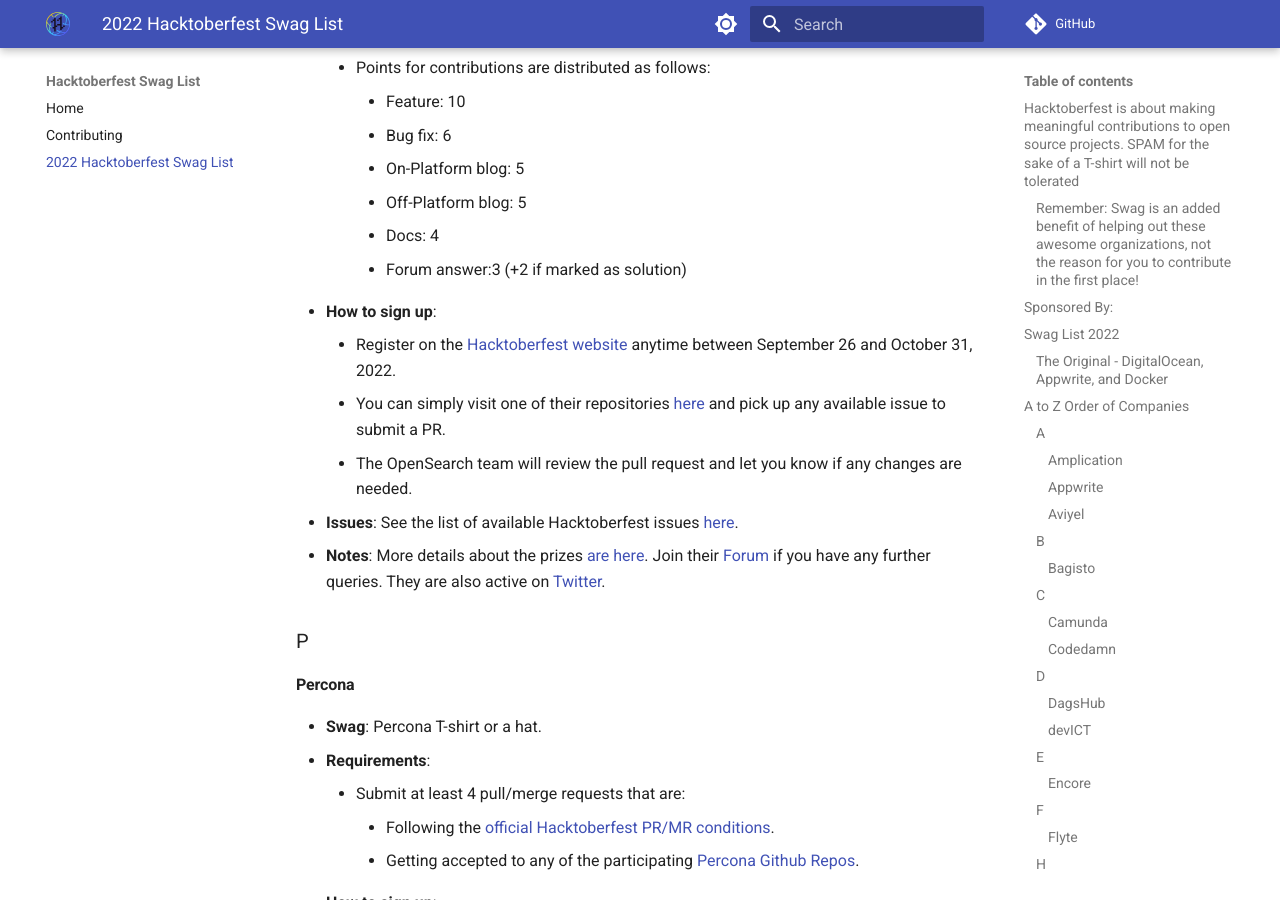
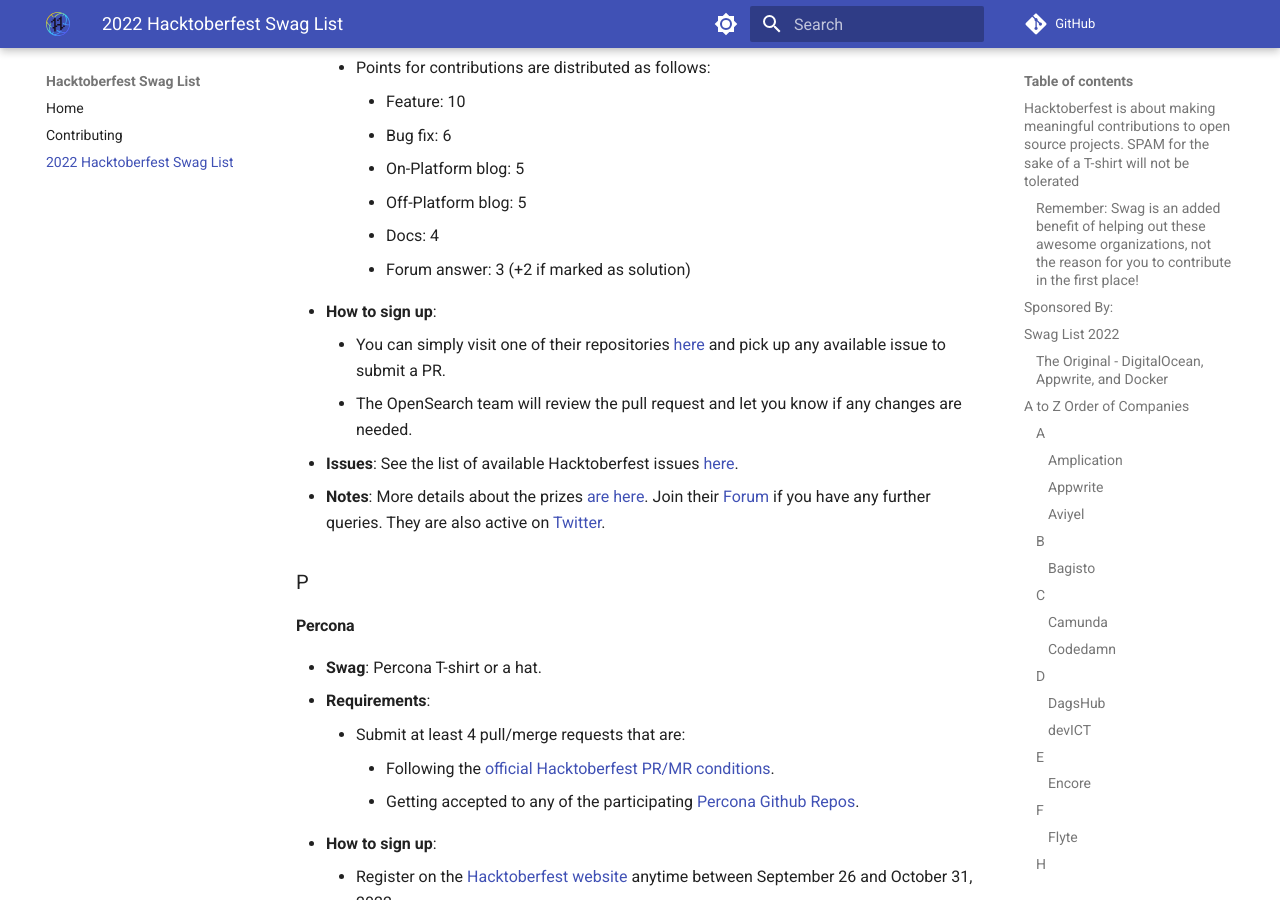
Before and after one commit to crweiner/hacktoberfest-swag-list, an MkDocs documentation site: the page built from docs/list.md, in a window 1280 px wide and 900 px high, scrolled down 10107 px. Built offline with MkDocs 1.6.1 and Material for MkDocs 9.7.7, drawn with Linux system fonts in a browser that asks for light colours; comment, search, counter and statistics services are not loaded.

Commit message:
Small tweak

```diff
--- a/docs/list.md
+++ b/docs/list.md
@@ -284,9 +284,8 @@
         - On-Platform blog: 5
         - Off-Platform blog: 5
         - Docs: 4
-        - Forum answer:3  (+2 if marked as solution)
+        - Forum answer: 3 (+2 if marked as solution)
 - **How to sign up**:
-    - Register on the [Hacktoberfest website](https://hacktoberfest.com/){:target="\_blank"} anytime between September 26 and October 31, 2022.
     - You can simply visit one of their repositories [here](https://github.com/search?q=topic%3Ahacktoberfest+org%3Aopensearch-project+fork%3Atrue&type=repositories){:target="\_blank"} and pick up any available issue to submit a PR.
     - The OpenSearch team will review the pull request and let you know if any changes are needed.
 - **Issues**: See the list of available Hacktoberfest issues [here](https://github.com/search?q=topic%3Ahacktoberfest+org%3Aopensearch-project+fork%3Atrue+label%3A%22hacktoberfest%22+is%3Aissue+is%3Aopen&type=Issues){:target="\_blank"}.
```
